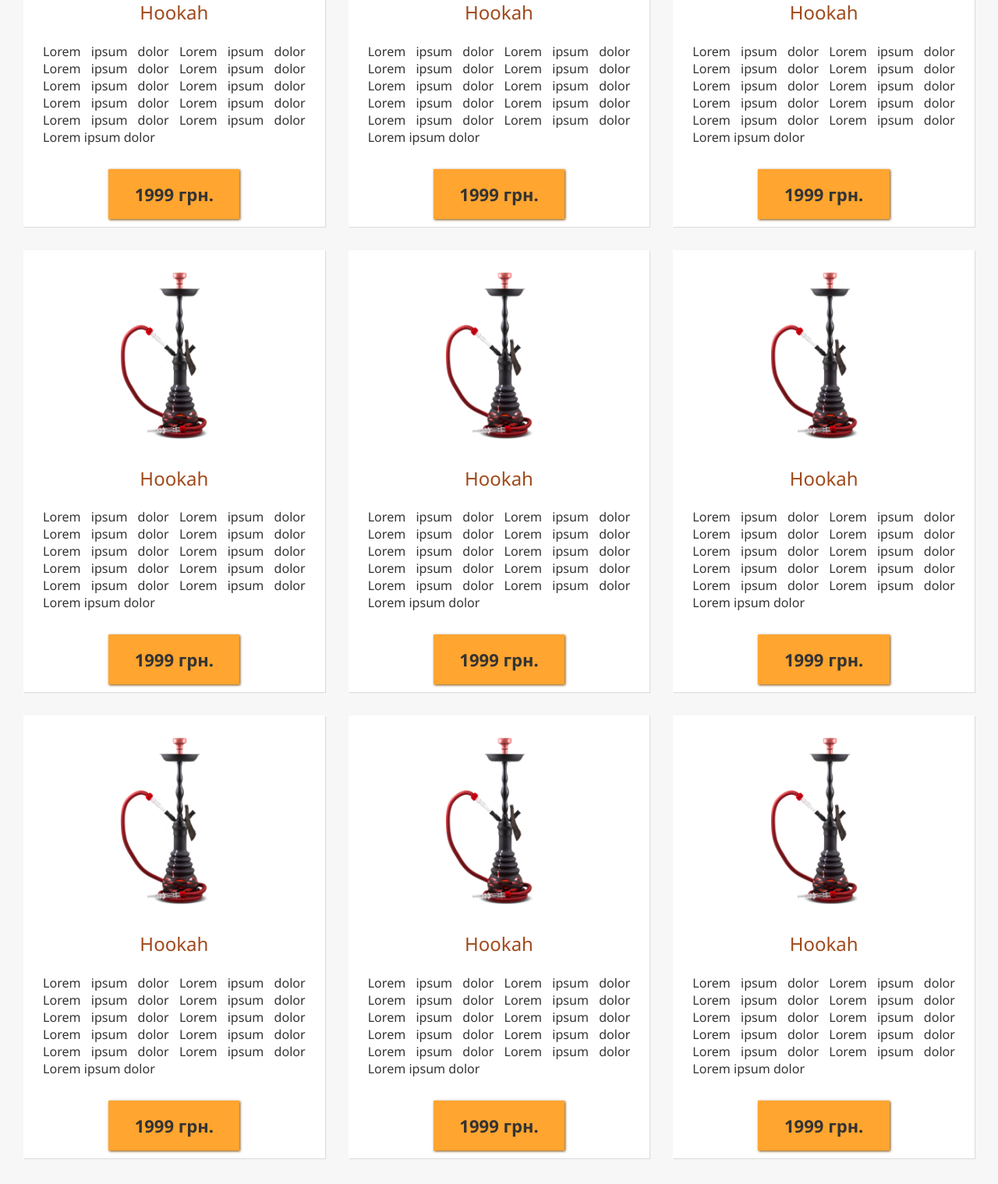
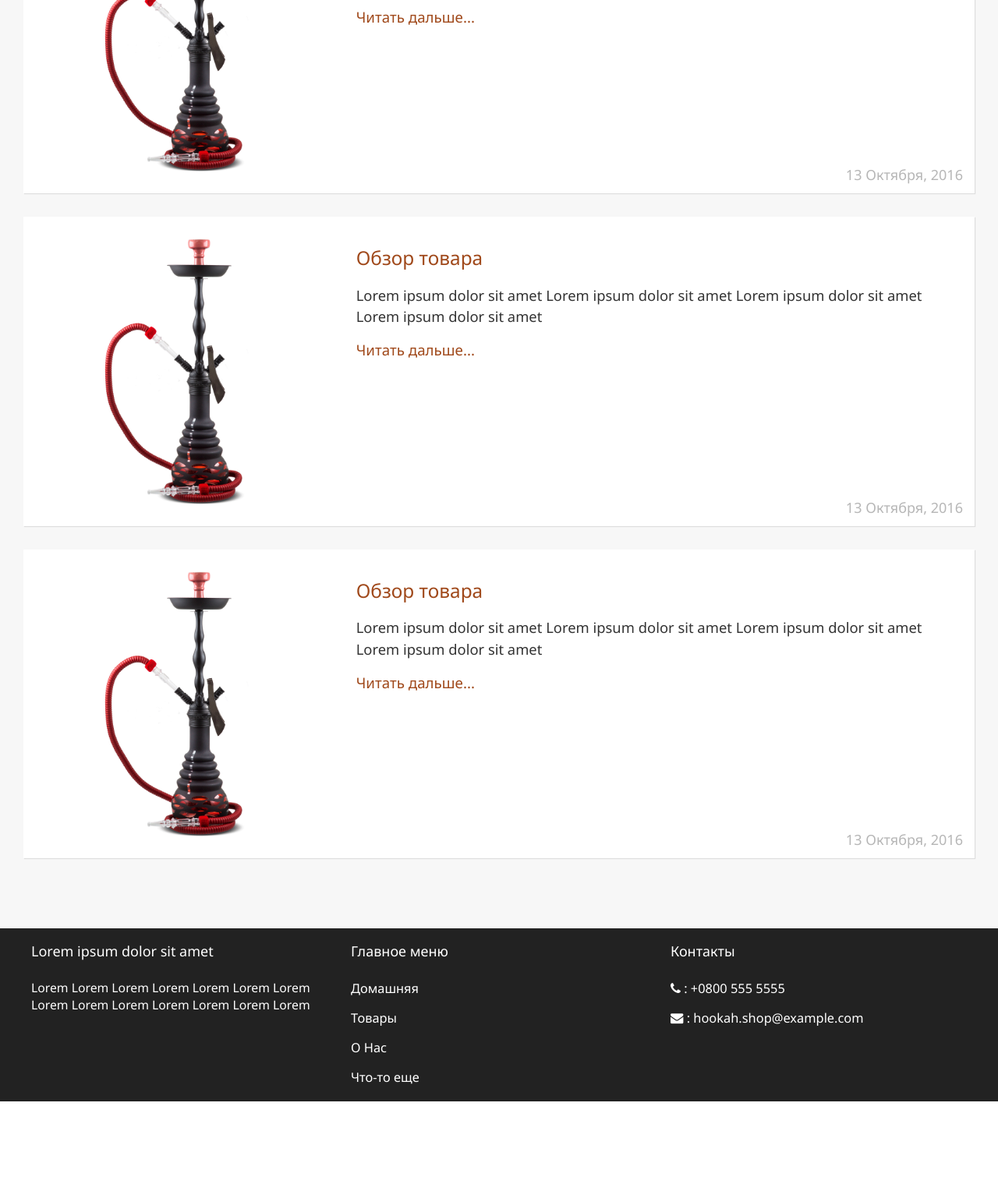
Before and after one commit to BurningMonkey/burningmonkey.github.io, a plain HTML site: page index.html in a window 1280 px wide. Shown: the part 1638-3157 px from the top of the page at 78% size. After the commit the page ends 3051 px from the top, so only its background shows below. Drawn offline with Linux system fonts and the light colour scheme.

Commit message:
Update index.html

```diff
--- a/index.html
+++ b/index.html
@@ -1,3 +1,4 @@
+<!DOCTYPE html>
 <html lang="ru">
     <head>
         <title>
@@ -142,151 +143,94 @@
                                 </a>
                             </div>
                         </div>
-                        <div class="col-xs-12 col-sm-6 col-md-4">
-                            <div class="item-card">
-                                <div class="item-view">
-                                    <img src="img/%D1%82%D0%BE%D0%B2%D0%B0%D1%80.gif">
 					</div>
+                    <div class="row">
+<!--============= NEWS ========================= -->
+				<div class="col-xs-12 blog-news" id="content">
+					<div class="row">
+                        <div class="category-name col-xs-12">
+                            <h2>
+                                Новости
+                            </h2>
+                        </div>
+						<div class="col-xs-12 news-card">
+							<div class="row">
+								<div class="news-thumbnail col-xs-12 col-sm-6 col-md-4">
+									<a href="#">
+										<img alt="" src="img/товар.gif">
+									</a>
+								</div>
+								<div class="col-xs-12 col-sm-6 col-md-8 news-preview">
 									<h3>
-                                    Hookah
+										<a href="#">Обзор товара</a>
 									</h3>
 									<p>
-                                    Lorem ipsum dolor Lorem ipsum dolor Lorem ipsum dolor Lorem ipsum dolor Lorem ipsum dolor Lorem ipsum dolor Lorem ipsum dolor Lorem ipsum dolor Lorem ipsum dolor Lorem ipsum dolor Lorem ipsum dolor
+										Lorem ipsum dolor sit amet Lorem ipsum dolor sit amet
+										Lorem ipsum dolor sit amet Lorem ipsum dolor sit amet
+										<a href="#">Читать дальше... </a>
 									</p>
-                                <a href="#" class="price">
-                                    1999 грн.
+
+								</div>
+							</div>
+							<div class="news-date">
+								<p>
+									13 Октября, 2016
+								</p>
+							</div>
+						</div>
+						<div class="col-xs-12 news-card">
+							<div class="row">
+								<div class="news-thumbnail col-xs-12 col-sm-6 col-md-4">
+									<a href="#">
+										<img alt="" src="img/товар.gif">
 									</a>
 								</div>
-                        </div>
-                        <div class="col-xs-12 col-sm-6 col-md-4">
-                            <div class="item-card">
-                                <div class="item-view">
-                                    <img src="img/%D1%82%D0%BE%D0%B2%D0%B0%D1%80.gif">
-                                </div>
+								<div class="col-xs-12 col-sm-6 col-md-8 news-preview">
 									<h3>
-                                    Hookah
+										<a href="#">Обзор товара</a>
 									</h3>
 									<p>
-                                    Lorem ipsum dolor Lorem ipsum dolor Lorem ipsum dolor Lorem ipsum dolor Lorem ipsum dolor Lorem ipsum dolor Lorem ipsum dolor Lorem ipsum dolor Lorem ipsum dolor Lorem ipsum dolor Lorem ipsum dolor
+										Lorem ipsum dolor sit amet Lorem ipsum dolor sit amet
+										Lorem ipsum dolor sit amet Lorem ipsum dolor sit amet
+										<a href="#">Читать дальше... </a>
 									</p>
-                                <a href="#" class="price">
-                                    1999 грн.
+								</div>
+							</div>
+							<div class="news-date">
+								<p>
+									13 Октября, 2016
+								</p>
+							</div>
+						</div>
+						<div class="col-xs-12 news-card">
+							<div class="row">
+								<div class="news-thumbnail col-sm-6 col-md-4 col-xs-12">
+									<a href="#">
+										<img alt="" src="img/товар.gif">
 									</a>
 								</div>
-                        </div>
-                        <div class="col-xs-12 col-sm-6 col-md-4">
-                            <div class="item-card">
-                                <div class="item-view">
-                                    <img src="img/%D1%82%D0%BE%D0%B2%D0%B0%D1%80.gif">
-                                </div>
+								<div class="col-sm-6 col-xs-12 col-md-8 news-preview">
 									<h3>
-                                    Hookah
+										<a href="#">Обзор товара</a>
 									</h3>
 									<p>
-                                    Lorem ipsum dolor Lorem ipsum dolor Lorem ipsum dolor Lorem ipsum dolor Lorem ipsum dolor Lorem ipsum dolor Lorem ipsum dolor Lorem ipsum dolor Lorem ipsum dolor Lorem ipsum dolor Lorem ipsum dolor
+										Lorem ipsum dolor sit amet Lorem ipsum dolor sit amet
+										Lorem ipsum dolor sit amet Lorem ipsum dolor sit amet
+										<a href="#">Читать дальше... </a>
 									</p>
-                                <a href="#" class="price">
-                                    1999 грн.
-                                </a>
 								</div>
 							</div>
-                        <div class="col-xs-12 col-sm-6 col-md-4">
-                            <div class="item-card">
-                                <div class="item-view">
-                                    <img src="img/%D1%82%D0%BE%D0%B2%D0%B0%D1%80.gif">
-                                </div>
-                                <h3>
-                                    Hookah
-                                </h3>
+							<div class="news-date">
 								<p>
-                                    Lorem ipsum dolor Lorem ipsum dolor Lorem ipsum dolor Lorem ipsum dolor Lorem ipsum dolor Lorem ipsum dolor Lorem ipsum dolor Lorem ipsum dolor Lorem ipsum dolor Lorem ipsum dolor Lorem ipsum dolor
+									13 Октября, 2016
 								</p>
-                                <a href="#" class="price">
-                                    1999 грн.
-                                </a>
-                            </div>
-                        </div>
-                        <div class="col-xs-12 col-sm-6 col-md-4">
-                            <div class="item-card">
-                                <div class="item-view">
-                                    <img src="img/%D1%82%D0%BE%D0%B2%D0%B0%D1%80.gif">
-                                </div>
-                                <h3>
-                                    Hookah
-                                </h3>
-                                <p>
-                                    Lorem ipsum dolor Lorem ipsum dolor Lorem ipsum dolor Lorem ipsum dolor Lorem ipsum dolor Lorem ipsum dolor Lorem ipsum dolor Lorem ipsum dolor Lorem ipsum dolor Lorem ipsum dolor Lorem ipsum dolor
-                                </p>
-                                <a href="#" class="price">
-                                    1999 грн.
-                                </a>
-                            </div>
-                        </div>
-                        <div class="col-xs-12 col-sm-6 col-md-4">
-                            <div class="item-card">
-                                <div class="item-view">
-                                    <img src="img/%D1%82%D0%BE%D0%B2%D0%B0%D1%80.gif">
-                                </div>
-                                <h3>
-                                    Hookah
-                                </h3>
-                                <p>
-                                    Lorem ipsum dolor Lorem ipsum dolor Lorem ipsum dolor Lorem ipsum dolor Lorem ipsum dolor Lorem ipsum dolor Lorem ipsum dolor Lorem ipsum dolor Lorem ipsum dolor Lorem ipsum dolor Lorem ipsum dolor
-                                </p>
-                                <a href="#" class="price">
-                                    1999 грн.
-                                </a>
-                            </div>
-                        </div>
-                        <div class="col-xs-12 col-sm-6 col-md-4">
-                            <div class="item-card">
-                                <div class="item-view">
-                                    <img src="img/%D1%82%D0%BE%D0%B2%D0%B0%D1%80.gif">
-                                </div>
-                                <h3>
-                                    Hookah
-                                </h3>
-                                <p>
-                                    Lorem ipsum dolor Lorem ipsum dolor Lorem ipsum dolor Lorem ipsum dolor Lorem ipsum dolor Lorem ipsum dolor Lorem ipsum dolor Lorem ipsum dolor Lorem ipsum dolor Lorem ipsum dolor Lorem ipsum dolor
-                                </p>
-                                <a href="#" class="price">
-                                    1999 грн.
-                                </a>
-                            </div>
-                        </div>
-                        <div class="col-xs-12 col-sm-6 col-md-4">
-                            <div class="item-card">
-                                <div class="item-view">
-                                    <img src="img/%D1%82%D0%BE%D0%B2%D0%B0%D1%80.gif">
-                                </div>
-                                <h3>
-                                    Hookah
-                                </h3>
-                                <p>
-                                    Lorem ipsum dolor Lorem ipsum dolor Lorem ipsum dolor Lorem ipsum dolor Lorem ipsum dolor Lorem ipsum dolor Lorem ipsum dolor Lorem ipsum dolor Lorem ipsum dolor Lorem ipsum dolor Lorem ipsum dolor
-                                </p>
-                                <a href="#" class="price">
-                                    1999 грн.
-                                </a>
-                            </div>
-                        </div>
-                        <div class="col-xs-12 col-sm-6 col-md-4">
-                            <div class="item-card">
-                                <div class="item-view">
-                                    <img src="img/%D1%82%D0%BE%D0%B2%D0%B0%D1%80.gif">
-                                </div>
-                                <h3>
-                                    Hookah
-                                </h3>
-                                <p>
-                                    Lorem ipsum dolor Lorem ipsum dolor Lorem ipsum dolor Lorem ipsum dolor Lorem ipsum dolor Lorem ipsum dolor Lorem ipsum dolor Lorem ipsum dolor Lorem ipsum dolor Lorem ipsum dolor Lorem ipsum dolor
-                                </p>
-                                <a href="#" class="price">
-                                    1999 грн.
-                                </a>
 							</div>
 						</div>
 					</div>
+				</div>
+			</div>
+
+
 				</div>
 			</div>
             <div class="row">
```
Lines whose indentation alone changed are shown as unchanged.
